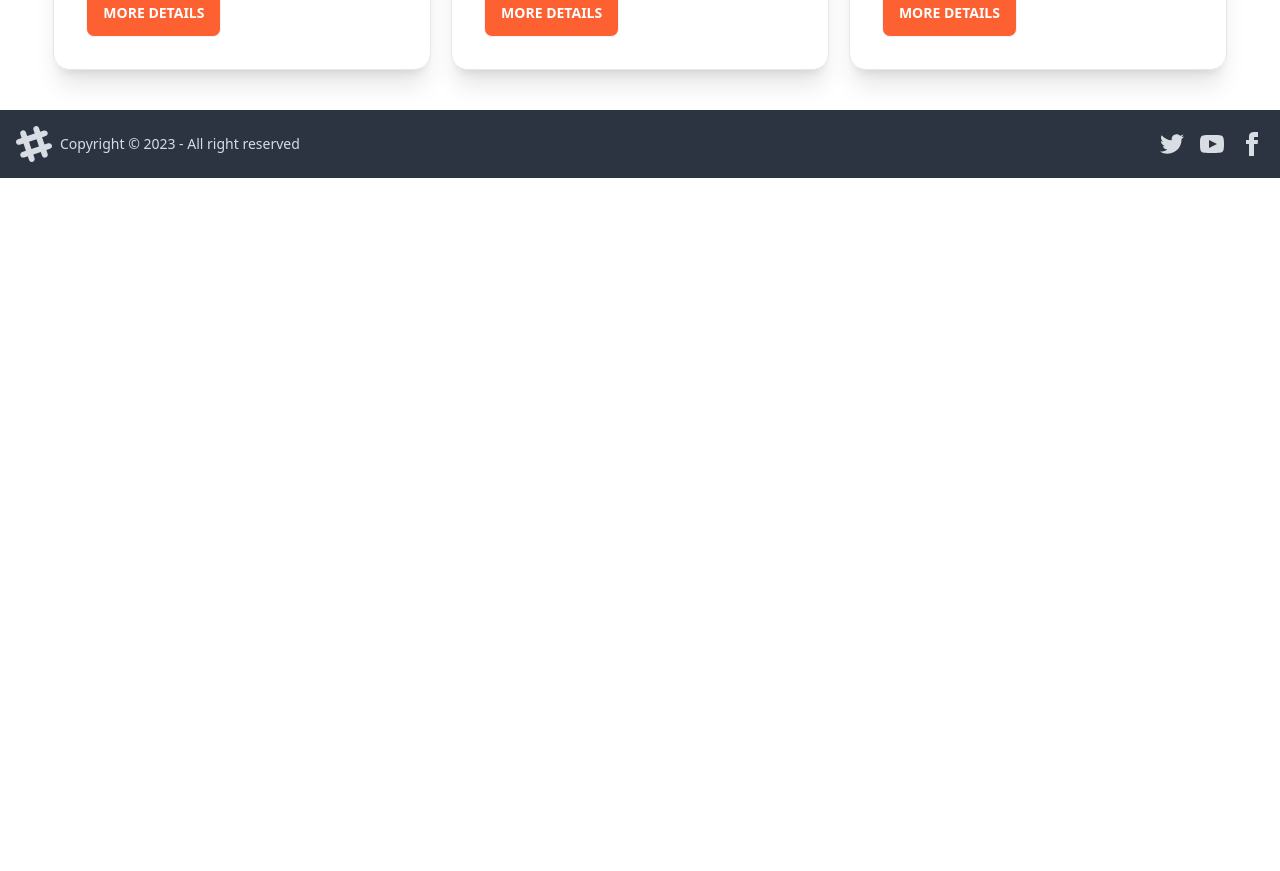
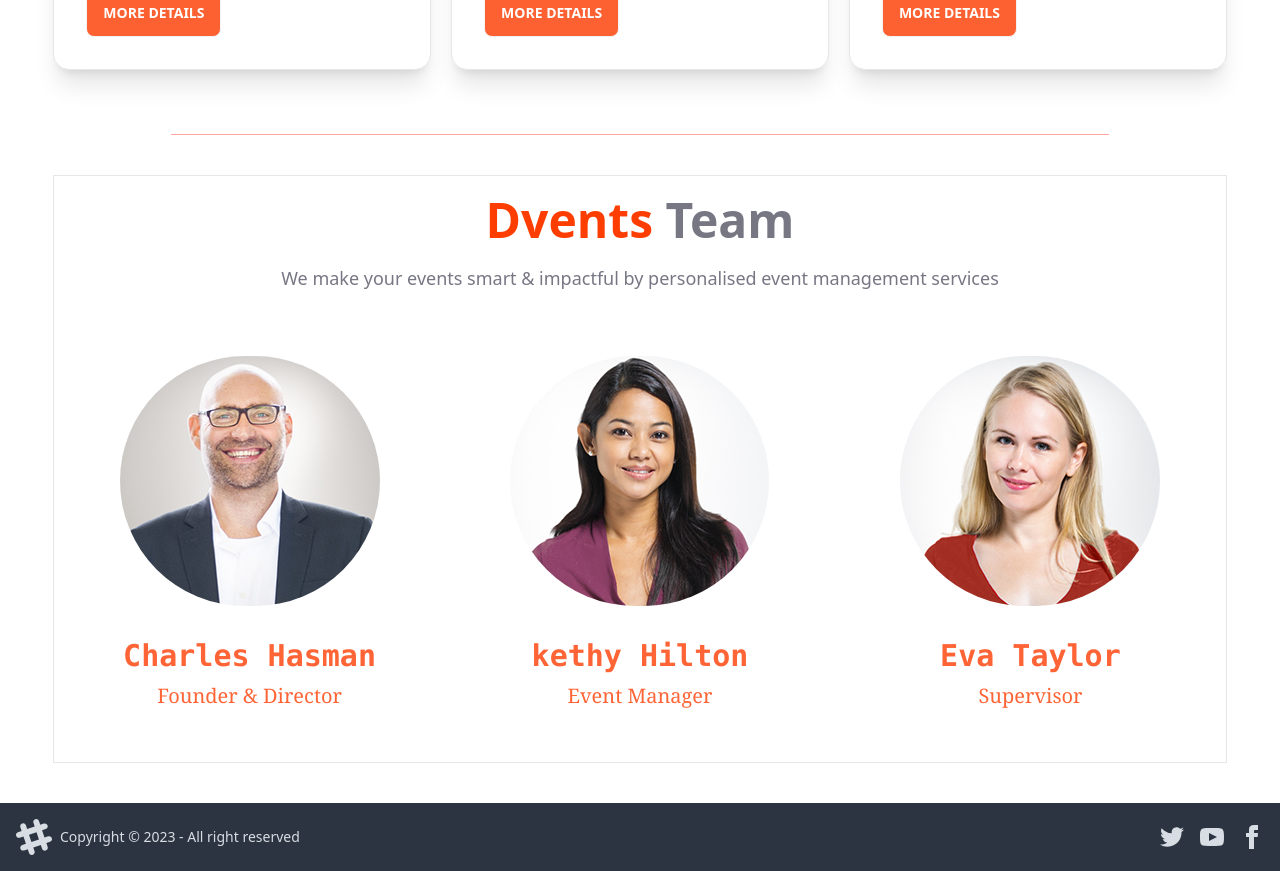
Before and after one commit to Saifulkhandaker/sports-event, a React (Vite) app: page / in a window 1280 px wide. Shown: the part 2700-3571 px from the top of the page. Before the commit the page ends 2878 px from the top, so only its background shows below. Built offline with nearby package versions, Linux system fonts and the light colour scheme.

Commit message:
team section added

```diff
--- /dev/null
+++ b/src/Components/Team.jsx
@@ -0,0 +1,53 @@
+import React from "react";
+import founder from "../assets/Images/Founder & Director.jpg";
+import eventmanager from "../assets/Images/Event Manager.jpg";
+import eventmanage2 from "../assets/Images/Event Manager 2.jpg";
+
+const Team = () => {
+  return (
+    <div className="w-11/12 mx-auto mt-16 mb-10 text-center items-center ">
+      <hr className="border-t-1 mt-4 border-red-300 w-[80%] mx-auto mb-10" />
+      <div className="border py-5">
+      <div className="space-y-5 mb-16">
+        <h1 className="font-bold text-5xl text-[#777784]"><span className="text-[#FE3E01]">Dvents</span> Team</h1>
+        <p className="text-[#777784] text-lg ">We make your events smart & impactful by personalised event management services</p>
+      </div>
+      <div className="grid grid-cols-1 lg:grid-cols-3">
+
+        {/* card */}
+        <div className="card text-[#FE6435] text-center items-center">
+          <figure>
+            <img className="rounded-full" src={founder} alt="car!" />
+          </figure>
+          <div className="card-body text-center items-center">
+            <h2 className="card-title text-3xl font-mono ">Charles Hasman</h2>
+            <p className="text-xl font-serif">Founder & Director</p>
+          </div>
+        </div>
+        {/* card 2*/}
+        <div className="card text-[#FE6435] text-center items-center">
+          <figure>
+            <img className="rounded-full" src={eventmanager} alt="car!" />
+          </figure>
+          <div className="card-body text-center items-center">
+            <h2 className="card-title text-3xl font-mono ">kethy Hilton</h2>
+            <p className="text-xl font-serif">Event Manager</p>
+          </div>
+        </div>
+        {/* card 3*/}
+        <div className="card text-[#FE6435] text-center items-center">
+          <figure>
+            <img className="rounded-full" src={eventmanage2} alt="car!" />
+          </figure>
+          <div className="card-body text-center items-center">
+            <h2 className="card-title text-3xl font-mono ">Eva Taylor</h2>
+            <p className="text-xl font-serif">Supervisor</p>
+          </div>
+        </div>
+      </div>
+    </div>
+      </div>
+  );
+};
+
+export default Team;
--- a/src/Pages/Home/Home.jsx
+++ b/src/Pages/Home/Home.jsx
@@ -2,6 +2,7 @@
 import About from '../../Components/About';
 import Banner from '../../Components/Banner';
 import EventServices from '../../Components/EventServices';
+import Team from '../../Components/Team';
 
 
 
@@ -11,6 +12,7 @@ const Home = () => {
             <Banner></Banner>
             <About></About>
             <EventServices></EventServices>
+            <Team></Team>
         </div>
     );
 };
```
